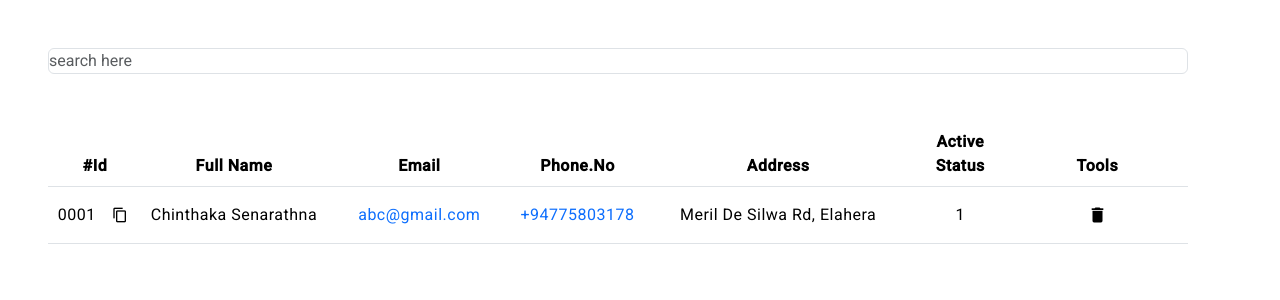
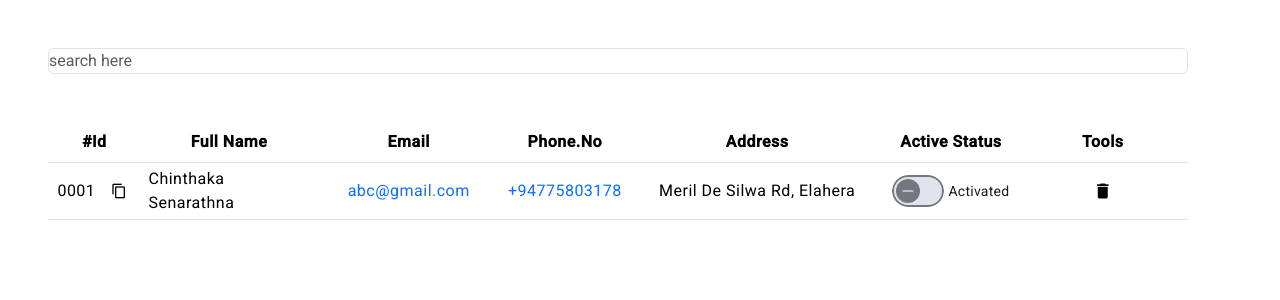
Before and after one commit to chinthakaSenarathna/E-Com-Admin-, an Angular app: page /customers in a window 1280 px wide. Shown: the top 300 px of the page. Built offline with nearby package versions, Linux system fonts and the light colour scheme.

Commit message:
component import into a component ??? & passed the input ???

```diff
--- a/src/app/components/customers/customers.component.html
+++ b/src/app/components/customers/customers.component.html
@@ -51,7 +51,8 @@
                             </td>
                             <td>
                                 <div class="customers-table-data-context">
-                                    1
+                                    <!-- passed the input -->
+                                    <app-customer-status-manager [customer]="''"></app-customer-status-manager>
                                 </div>
                             </td>
                             <td>
--- a/src/app/components/customers/customers.component.ts
+++ b/src/app/components/customers/customers.component.ts
@@ -1,10 +1,11 @@
 import { Component } from '@angular/core';
 import { MatIconModule } from '@angular/material/icon';
+import { CustomerStatusManagerComponent } from './inner/customer-status-manager/customer-status-manager.component';
 
 @Component({
   selector: 'app-customers',
   standalone: true,
-  imports: [MatIconModule],
+  imports: [MatIconModule, CustomerStatusManagerComponent],
   templateUrl: './customers.component.html',
   styleUrl: './customers.component.css'
 })
--- /dev/null
+++ b/src/app/components/customers/inner/customer-status-manager/customer-status-manager.component.html
@@ -0,0 +1,6 @@
+<mat-slide-toggle
+    class="example-margin"
+    color="primary"
+    [checked]="customer?.activeState">
+    Activated
+</mat-slide-toggle>
```
Also changed, not shown: src/app/components/customers/inner/customer-status-manager/customer-status-manager.component.ts (added, +13 -0 lines), src/app/components/customers/inner/customer-status-manager/customer-status-manager.component.css (added), 1 other file (tests, documents, lock files or other folders).
